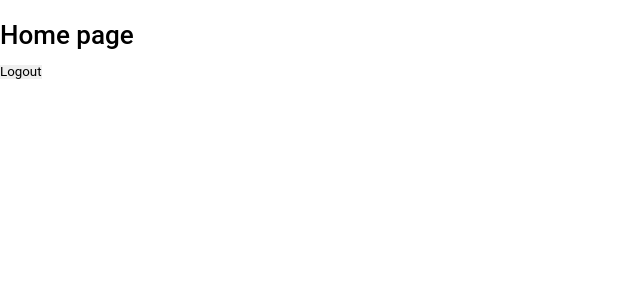
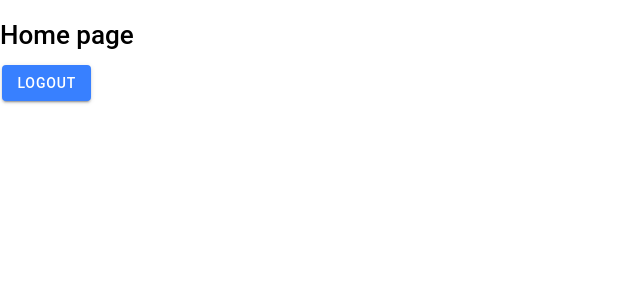
Before and after one commit to NASTAFTechnologies/Drive-Application, a React (Create React App) app: page /home in a window 1280 px wide. Shown: the top 300 px of the page, without its empty margins (0-640 px from the left). Built offline with nearby package versions, Linux system fonts and the light colour scheme.

Commit message:
Update For Login page

```diff
--- a/src/pages/Home.tsx
+++ b/src/pages/Home.tsx
@@ -1,4 +1,5 @@
 import React from "react";
+import { IonContent, IonButton, IonPage } from '@ionic/react';
 import { useHistory } from "react-router-dom";
 
 const Home = () => {
@@ -9,11 +10,14 @@ const Home = () => {
     history.push("/login"); // Redirect to the login page
   };
 
-  return (
-    <div className="login-main">
-      <h1>Home page</h1>
-      <button onClick={handleLogout}>Logout</button>
-    </div>
+  return (<IonPage>
+    <IonContent>
+      <div className="login-main">
+        <h1>Home page</h1>
+        <IonButton onClick={handleLogout}>Logout</IonButton>
+      </div>
+    </IonContent>
+  </IonPage>
   );
 };
 
--- a/src/pages/form/LoginForm.jsx
+++ b/src/pages/form/LoginForm.jsx
@@ -2,7 +2,6 @@ import React, { useState, useEffect } from 'react';
 import { useHistory } from 'react-router-dom';
 import './Form.css';
 import {
-  IonApp,
   IonContent,
   IonInput,
   IonButton,
@@ -39,8 +38,7 @@ const Login = () => {
     e.preventDefault();
     if (email === 'admin@gmail.com' && password === 'Admin@321') {
       setTimeout(() => {
-        localStorage.setItem('auth', true);
-        history.push('/home');
+        localStorage.setItem('auth', 'true');
         setShowLoginSuccess(true);
       }, 2000);
     } else {
@@ -52,11 +50,13 @@ const Login = () => {
     setEmail('');
     setPassword('');
     setShowLoginSuccess(false);
+
+    setTimeout(() => {
       history.push('/home'); // Redirect to /home route
+    }, 0);
   };
 
   return (
-    <IonApp>
     <IonPage>
       <IonContent>
         <div className="login-container">
@@ -72,7 +72,7 @@ const Login = () => {
                   type="email"
                   placeholder="Email"
                   value={email}
-                    onIonChange={(e) => setEmail(e.target.value)}
+                  onIonChange={(e) => setEmail(e.detail.value)}
                   required
                 ></IonInput>
               </div>
@@ -85,7 +85,7 @@ const Login = () => {
                   type={showPassword ? 'text' : 'password'}
                   placeholder="Password"
                   value={password}
-                    onIonChange={(e) => setPassword(e.target.value)}
+                  onIonChange={(e) => setPassword(e.detail.value)}
                   required
                 ></IonInput>
                 <div
@@ -100,8 +100,7 @@ const Login = () => {
               <div className="action-btn">
                 <IonButton
                   className="Login-btn"
-                    size="large"
-                    fill="outline"
+                  expand="block"
                   type="submit"
                 >
                   Login
@@ -112,8 +111,6 @@ const Login = () => {
           </div>
         </div>
       </IonContent>
-      </IonPage>
-
       <IonAlert
         isOpen={showLoginSuccess}
         onDidDismiss={handleLoginSuccessAlertClose}
@@ -121,7 +118,7 @@ const Login = () => {
         message="You have successfully logged in!"
         buttons={['OK']}
       />
-    </IonApp>
+    </IonPage>
   );
 };
 
```
Lines whose indentation alone changed are shown as unchanged.
